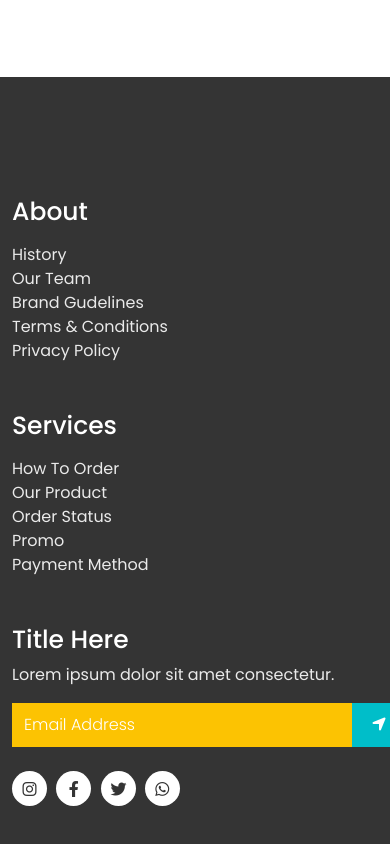
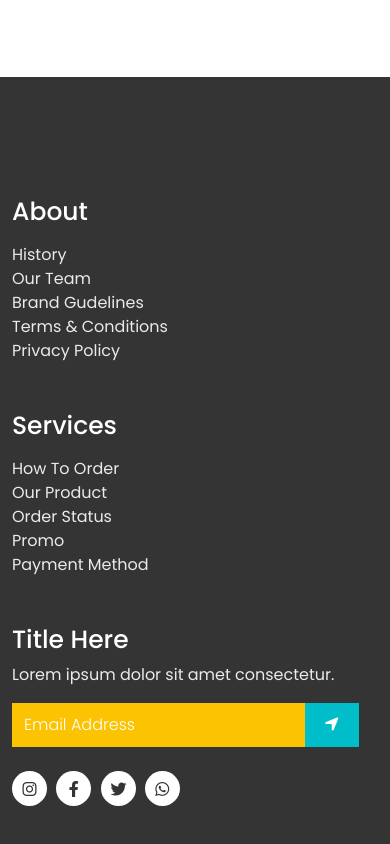
Before and after one commit to dev-rashidul/test-georgia, a plain HTML site: page index.html in a window 390 px wide. Shown: the part 7943-8787 px from the top of the page. Drawn offline with Linux system fonts and the light colour scheme.

Commit message:
Update responsive.css

```diff
--- a/assets/css/responsive.css
+++ b/assets/css/responsive.css
@@ -83,4 +83,9 @@
   .services-item h3 {
     font-size: 25px;
   }
+
+  .footer-newsletter .nav-search input {
+    max-width: 80%;
+    width: 100%;
+  }
 }
```
